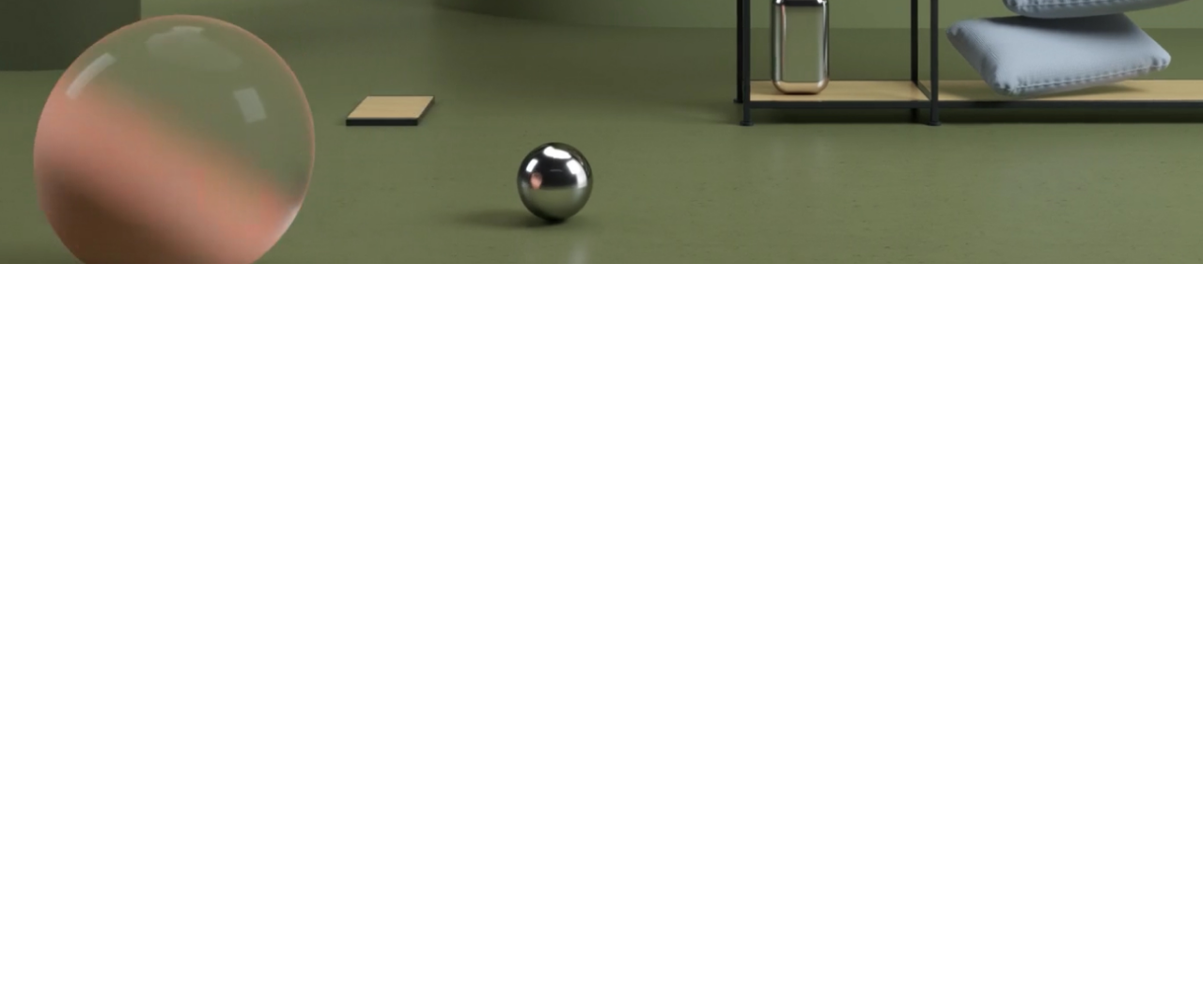
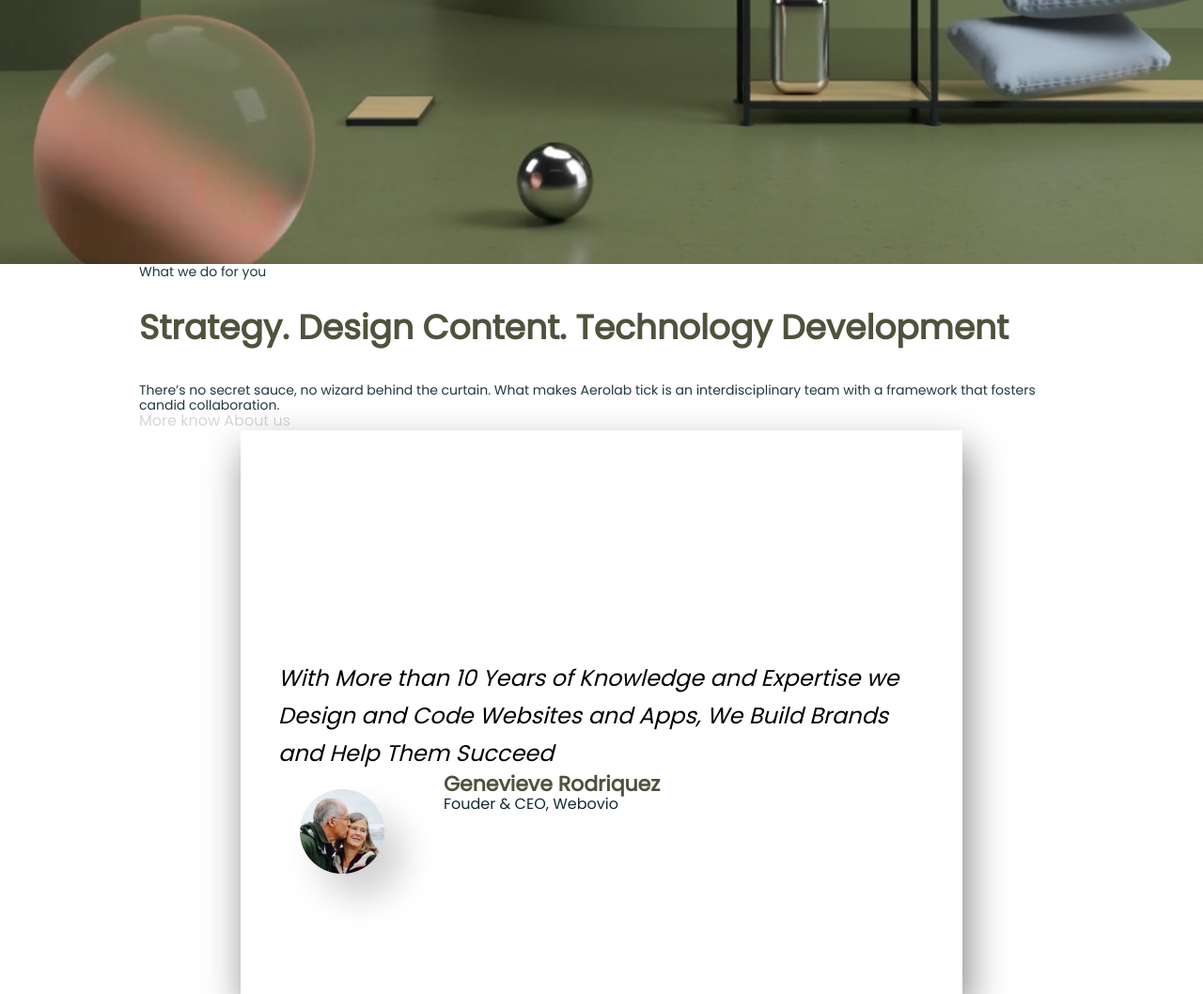
Before and after one commit to SergeyAlexandrowich/webovio, a plain HTML site: page index.html in a window 1280 px wide. Shown: the part 519-1577 px from the top of the page at 94% size. Before the commit the page ends 800 px from the top, so only its background shows below. Drawn offline with Linux system fonts and the light colour scheme.

Commit message:
feat:added blocks aerolab and main

```diff
--- /dev/null
+++ b/blocks/aerolab/__card/aerolab__card.css
@@ -0,0 +1,23 @@
+.aerolab__card{
+  box-shadow: 5px 20px 40px grey;
+  padding: 40px;
+}
+
+@media (min-width: 768px){
+  .aerolab__card{
+
+  }
+}
+
+@media (min-width: 1024px){
+  .aerolab__card{
+
+  }
+}
+
+@media (min-width: 1280px){
+  .aerolab__card{
+    width:calc(100% - 296px);
+    padding: 244px 40px 60px;
+  }
+}
--- /dev/null
+++ b/blocks/aerolab/__container/aerolab__container.css
@@ -0,0 +1,2 @@
+.aerolab__container{
+}
--- /dev/null
+++ b/blocks/aerolab/__link/aerolab__link.css
@@ -0,0 +1,11 @@
+.aerolab__link{
+  text-decoration: none;
+  color: #d4d6d4;
+  font-size: 16px;
+  font-weight: 500;
+  transition: color 1s ease;
+}
+
+.aerolab__link:hover{
+  color: #838583;
+}
--- /dev/null
+++ b/blocks/aerolab/__quote-box/aerolab__quote-box.css
@@ -0,0 +1,3 @@
+.aerolab__quote-box{
+  display: flex;
+}
--- /dev/null
+++ b/blocks/aerolab/__quote-subtitle/aerolab__quote-subtitle.css
@@ -0,0 +1,7 @@
+.aerolab__quote-subtitle{
+  margin: 0;
+  padding: 0;
+  color:#152934;
+  font-size: 16px;
+  font-weight: 400;
+}
--- /dev/null
+++ b/blocks/aerolab/__quote-title/aerolab__quote-title.css
@@ -0,0 +1,7 @@
+.aerolab__quote-title{
+  margin: 0;
+  padding: 0;
+  color:#4d533c;
+  font-size: 22px;
+  font-weight: 700;
+}
--- /dev/null
+++ b/blocks/aerolab/__quote/aerolab__quote.css
@@ -0,0 +1,9 @@
+.aerolab__quote{
+  margin: 0;
+  padding: 0;
+  font-size: 24px;
+  line-height: 40px;
+  font-weight: 400;
+  font-style: italic;
+
+}
--- /dev/null
+++ b/blocks/aerolab/__subtitle/aerolab__subtitle.css
@@ -0,0 +1,7 @@
+.aerolab__subtitle{
+  margin: 0;
+  padding: 0;
+  font-size: 14px;
+  font-weight: 400;
+  color: #213842;
+}
--- /dev/null
+++ b/blocks/aerolab/__title/aerolab__title.css
@@ -0,0 +1,9 @@
+.aerolab__title{
+  margin: 0;
+  padding: 0;
+  color: #4d533c;
+  font-size: 36px;
+  font-weight: 700;
+  line-height: 46px;
+  padding: 29px 0px 35px;
+}
--- /dev/null
+++ b/blocks/aerolab/aerolab.css
@@ -0,0 +1,25 @@
+.aerolab{
+  min-width: 320px;
+  width: calc(100% - 32px);
+  display: flex;
+  flex-direction: column;
+  align-items: center;
+}
+
+@media (min-width: 768px){
+  .aerolab{
+    width: calc(100% - 48px);
+  }
+}
+
+@media (min-width: 1024px){
+  .aerolab{
+    width:calc(100% - 96px);
+  }
+}
+
+@media (min-width: 1280px){
+  .aerolab{
+    width:calc(100% - 296px);
+  }
+}
--- /dev/null
+++ b/blocks/main/main.css
@@ -0,0 +1,5 @@
+.main{
+  display: flex;
+  flex-direction: column;
+  align-items: center;
+}
--- a/index.html
+++ b/index.html
@@ -3,7 +3,7 @@
 <head>
   <meta charset="UTF-8">
   <meta name="viewport" content="width=device-width, initial-scale=1.0">
-  <title>Document</title>
+  <title>Webovio</title>
   <link rel="stylesheet" href="vendor/normalize.css">
   <link rel="stylesheet" href="pages/index.css">
 </head>
@@ -11,7 +11,6 @@
   <div class="page">
     <header class="header">
       <div class="logo logo_place_header">
-
       </div>
       <div class="header__container">
         <p class="header__subtitle">A place where</p>
@@ -19,8 +18,35 @@
         <p class="header__subtitle">Anteelo is a leading strategic design firm that
            builds powerful digital solutions for startups and enterprises.</p>
       </div>
+    </header>
+    <main class="main">
+      <section class="aerolab">
+        <div class="aerolab__container">
+          <p class="aerolab__subtitle">What we do for you</p>
+          <h2 class="aerolab__title">Strategy. Design  Content. Technology
+            Development</h2>
+          <p class="aerolab__subtitle">There’s no secret sauce, no wizard behind the curtain. What makes
+            Aerolab tick is an interdisciplinary team with a framework that fosters candid collaboration.</p>
+          <a class="aerolab__link" href="">More know About us</a>
+        </div>
+        <div class="aerolab__card">
+          <h3 class="aerolab__quote">With More than 10 Years of Knowledge and Expertise we Design and Code Websites and Apps, We Build Brands and Help Them Succeed</h3>
+          <div class="aerolab__quote-box">
+            <img class="aerolab__image" src="images/aerolab-image.png" alt="">
+            <div class="aerolab__quote-description">
+              <h6 class="aerolab__quote-title">Genevieve Rodriquez</h6>
+              <p class="aerolab__quote-subtitle">Fouder & CEO, Webovio</p>
+          </div>
+          </div>
+        </div>
+      </section>
 
-    </header>
+    </main>
+
+
+
+
+
   </div>
 
 
--- a/pages/index.css
+++ b/pages/index.css
@@ -5,3 +5,17 @@
 @import url(../blocks/header/__title/header__title.css);
 @import url(../blocks/logo/logo.css);
 @import url(../blocks/logo/_place/logo_place_header.css);
+@import url(../blocks/main/main.css);
+@import url(../blocks/aerolab/aerolab.css);
+@import url(../blocks/aerolab/__container/aerolab__container.css);
+@import url(../blocks/aerolab/__subtitle/aerolab__subtitle.css);
+@import url(../blocks/aerolab/__title/aerolab__title.css);
+@import url(../blocks/aerolab/__link/aerolab__link.css);
+@import url(../blocks/aerolab/__card/aerolab__card.css);
+@import url(../blocks/aerolab/__quote/aerolab__quote.css);
+@import url(../blocks/aerolab/__quote-box/aerolab__quote-box.css);
+@import url(../blocks/aerolab/__image/aerolab__image.css);
+@import url(../blocks/aerolab/__quote-description/aerolab__quote-description.css);
+@import url(../blocks/aerolab/__quote-description/aerolab__quote-description.css);
+@import url(../blocks/aerolab/__quote-title/aerolab__quote-title.css);
+@import url(../blocks/aerolab/__quote-subtitle/aerolab__quote-subtitle.css);
```
Also changed, not shown: blocks/aerolab/__image/aerolab__image.css (added), blocks/aerolab/__quote-description/aerolab__quote-description.css (added), images/aerolab-image.png (added).
